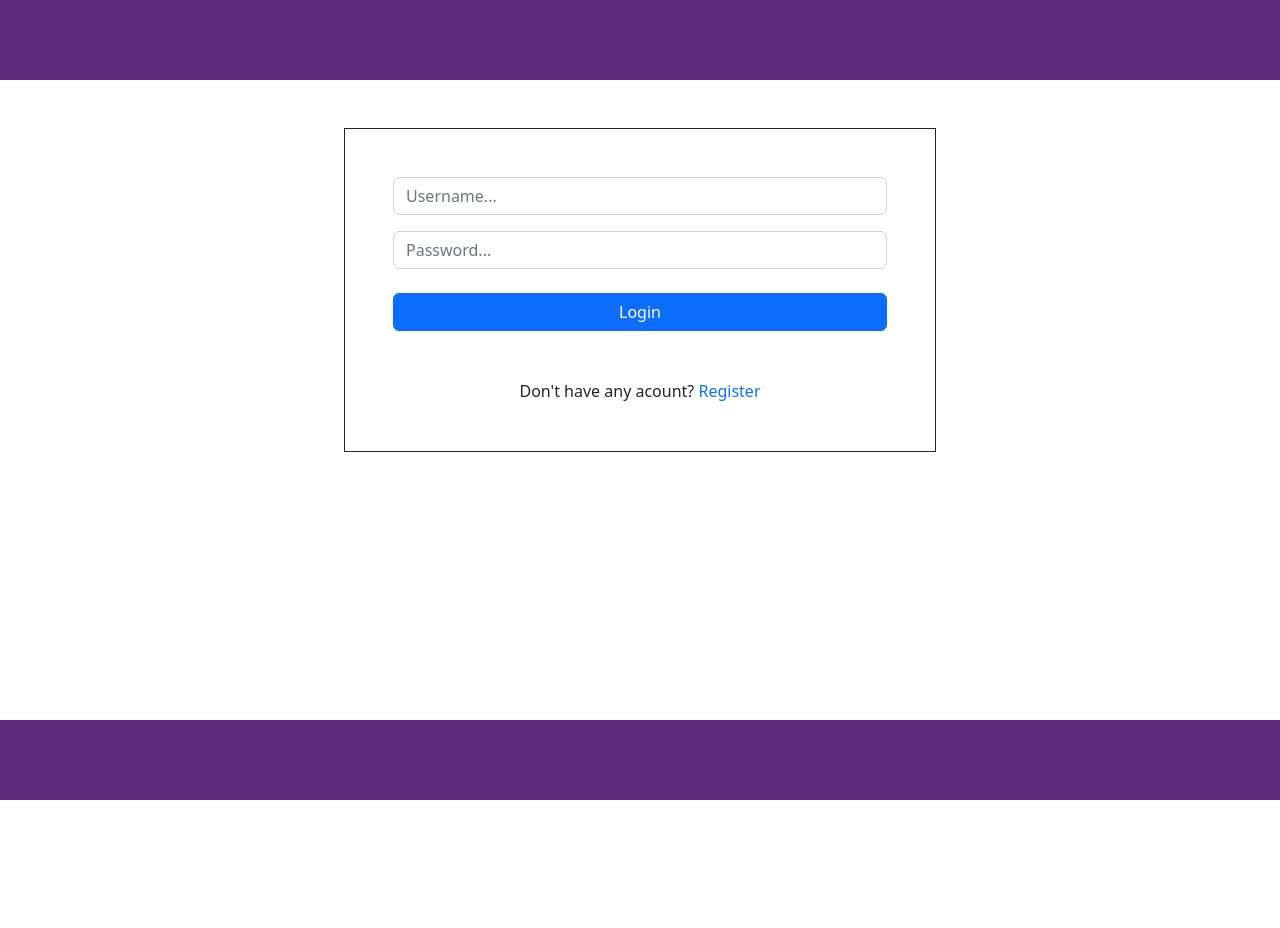
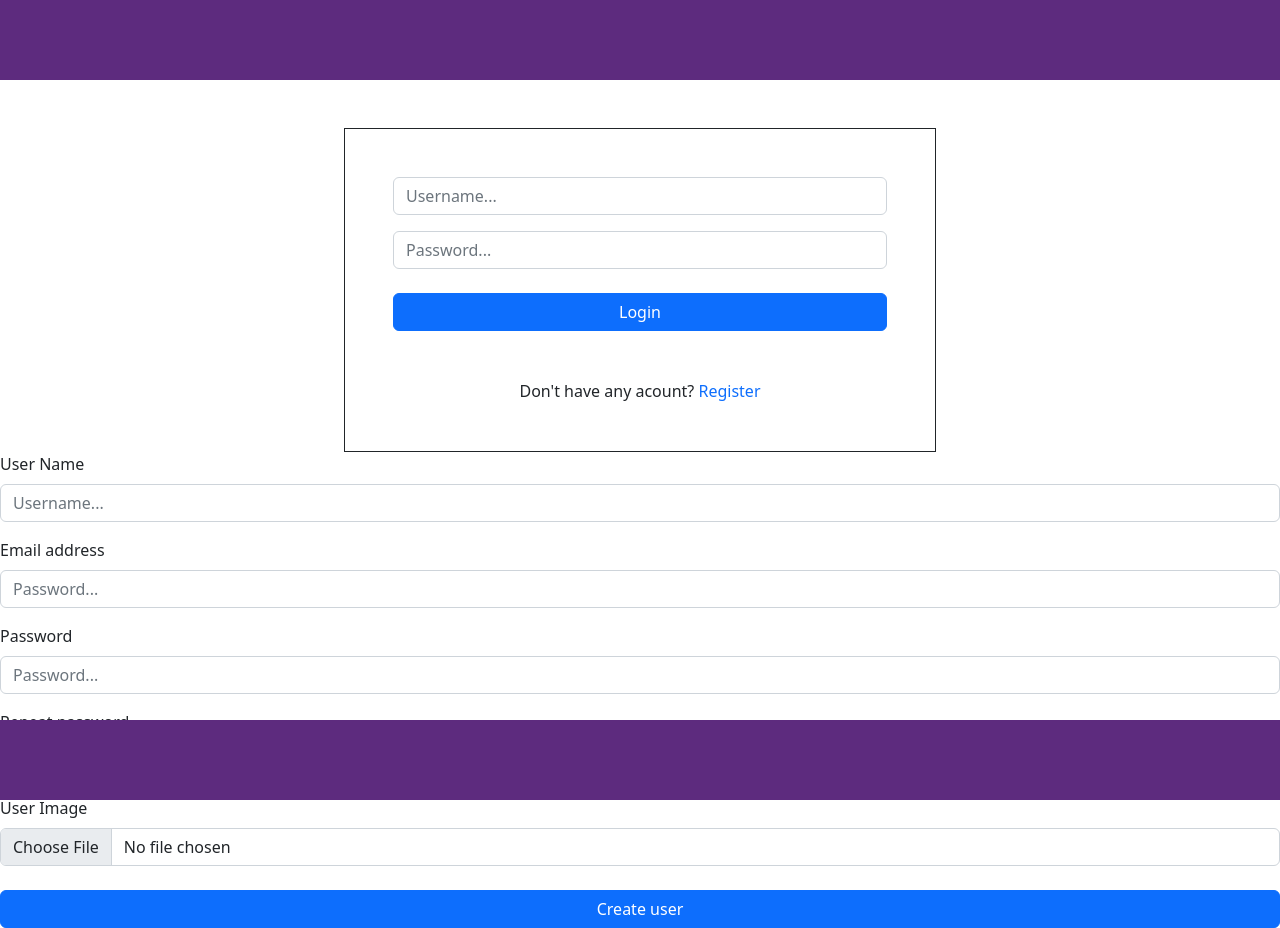
Before and after one commit to sgarciaret/ForumExercise, a React (Create React App) app in the folder forumhome/: page / in a window 1280 px wide. Before the commit the page ends 800 px from the top, so only its background shows below. Built offline with nearby package versions, Linux system fonts and the light colour scheme.

Commit message:
add NewUser component

```diff
--- a/forumhome/src/App.js
+++ b/forumhome/src/App.js
@@ -1,5 +1,6 @@
 import Login from './components/Login';
 import React, { useEffect, useState } from "react";
+import NewUser from './components/NewUser';
 
 function App() {
   const styleBar = {
@@ -26,6 +27,10 @@ function App() {
                <Login />
             </div>
 
+            <div>
+               <NewUser />
+            </div>
+
             <div style={styleFooter}>
 
             </div>
--- /dev/null
+++ b/forumhome/src/components/NewUser.js
@@ -0,0 +1,92 @@
+import React, { useEffect, useState } from "react";
+import { Container, Paper, Button } from "@material-ui/core";
+import "bootstrap/dist/css/bootstrap.min.css";
+
+function NewUser() {
+  const divStyle = {
+    display: "flex",
+  };
+
+  const aStyle = {
+    textDecoration: "none",
+  };
+
+  const [newUserName, setNewUserName] = useState("");
+  const textNewUserName = (e: any) => setNewUserName(e.target.value);
+
+  const [newEmail, setNewEmail] = useState("");
+  const textNewEmail = (e: any) => setNewEmail(e.target.value);
+
+  const [newPassword, setNewPassword] = useState("");
+  const textNewPassword = (e: any) => setNewPassword(e.target.value);
+
+  const [newPasswordRepeat, setNewPasswordRepeat] = useState("");
+  const textNewPasswordRepeat = (e: any) =>
+    setNewPasswordRepeat(e.target.value);
+
+  return (
+    <>
+      <form>
+        <div class="mb-3">
+          <label for="newUserName" class="form-label">
+            User Name
+          </label>
+          <input
+            type="text"
+            onChange={textNewUserName}
+            value={newUserName}
+            className="form-control"
+            placeholder="Username..."
+          />
+        </div>
+        <div class="mb-3">
+          <label for="newUserEmail" class="form-label">
+            Email address
+          </label>
+          <input
+            type="email"
+            className="form-control"
+            placeholder="Password..."
+            onChange={textNewEmail}
+            value={newEmail}
+          />
+        </div>
+        <div class="mb-3">
+          <label for="newUserPassword" class="form-label">
+            Password
+          </label>
+          <input
+            type="password"
+            className="form-control"
+            placeholder="Password..."
+            onChange={textNewPassword}
+            value={newPassword}
+          />
+        </div>
+        <div class="mb-3">
+          <label for="newUserPasswordRepeat" class="form-label">
+            Repeat password
+          </label>
+          <input
+            type="password"
+            className="form-control"
+            placeholder="Password..."
+            onChange={textNewPasswordRepeat}
+            value={newPasswordRepeat}
+          />
+        </div>
+        <div class="mb-3">
+          <label for="newUserImage" class="form-label">
+            User Image
+          </label>
+          <input type="file" class="form-control" id="newUserImage" />
+        </div>
+        <button type="submit" className="btn btn-block btn-primary w-100 mt-2">
+          Create user
+        </button>
+      </form>
+    </>
+  );
+}
+
+export default NewUser;
```
